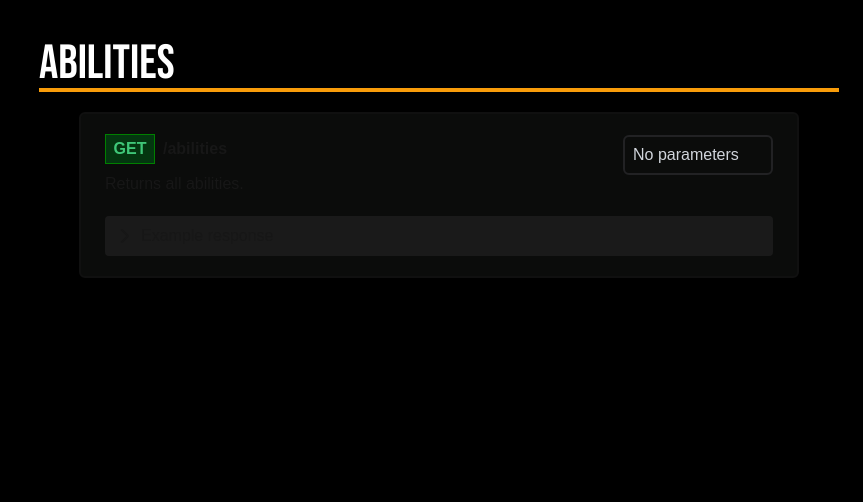
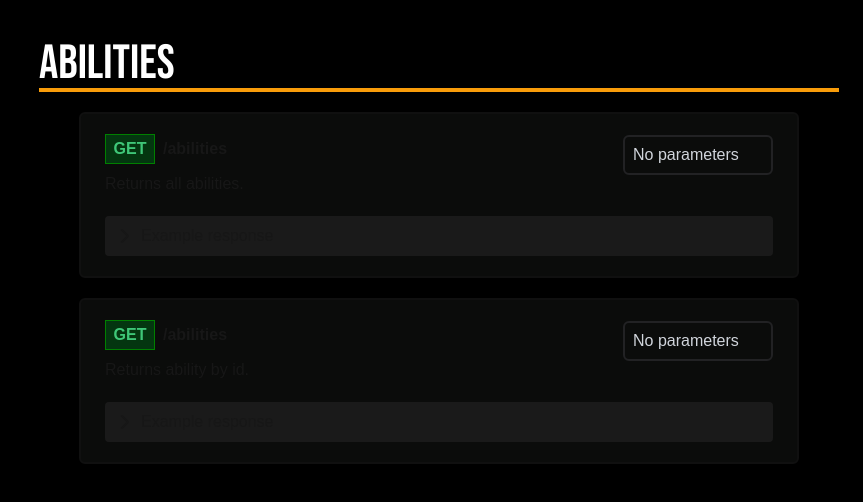
Before and after one commit to Jenushan44/soul-eater-api, a Next.js app in the folder frontend/: page / in a window 1280 px wide. Shown: the part 3732-4234 px from the top of the page, without its empty margins (417-1280 px from the left). Built offline with nearby package versions, Linux system fonts and the light colour scheme; no server answers.

Commit message:
feat: add abilities by id api example card

```diff
--- a/frontend/app/page.tsx
+++ b/frontend/app/page.tsx
@@ -243,6 +243,17 @@ export default function Home() {
               parameters='No parameters'
               example={abilityExamples}
             />
+
+            <EndpointCard
+              method='GET'
+              path='/abilities'
+              description='Returns ability by id.'
+              parameters='No parameters'
+              example={abilityExamples}
+            />
+
+
+
           </div>
           <div className="h-[1000px]" id="organization-section">
             <p className="text-white text-5xl font-banner">Organizations</p>
```
